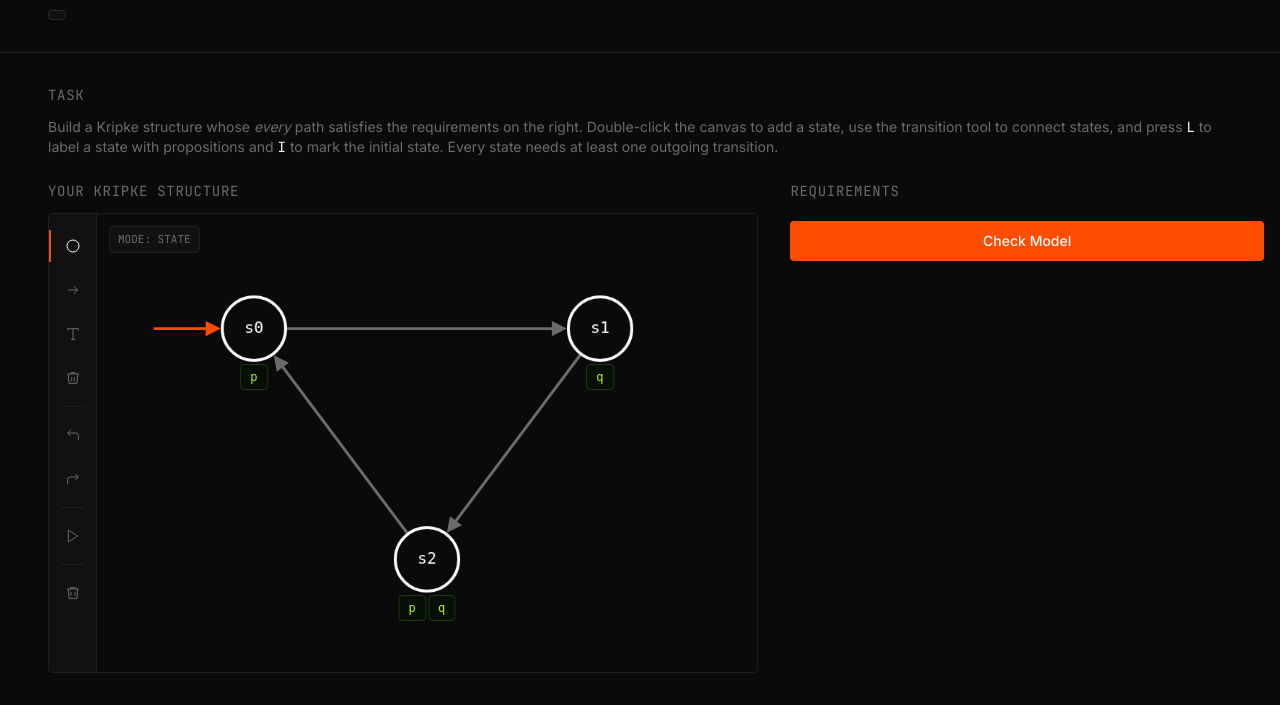
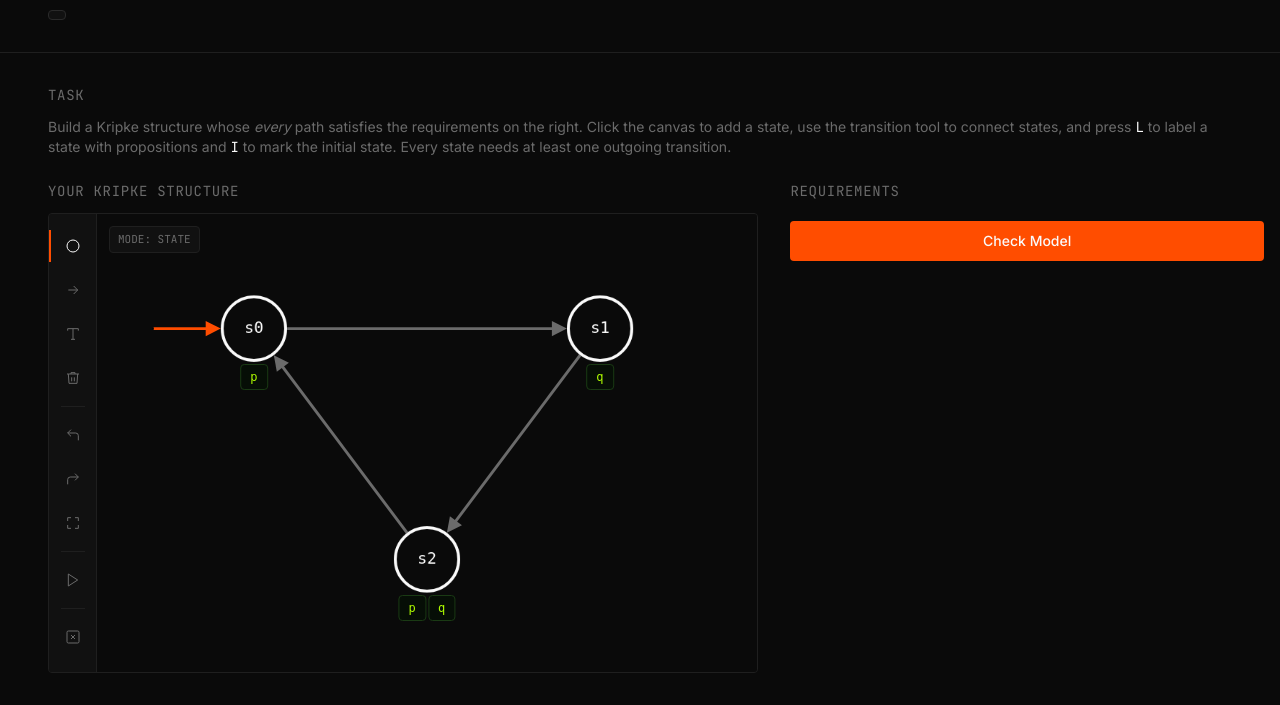
Before and after one commit to Bigmanfish1/ltlab, a Django app: template backend/templates/exercises/student/build_kripke.html in a window 1280 px wide. Shown: the part 102-807 px from the top of the page. Run offline with Django 5.2, Linux system fonts and the light colour scheme; the template is opened without the code that fills it, so the values that code supplies are empty; some libraries are stand-ins or nearby versions.

Commit message:
feat(editors): add a recenter button, distinguish clear from delete
Delete-one-object and clear-everything were two near-identical trash
cans. Clear is now a crossed-out canvas, and the new recenter button
calls the fit the editor already exposed.

```diff
--- a/backend/templates/components/kripke_editor.html
+++ b/backend/templates/components/kripke_editor.html
@@ -37,7 +37,7 @@
        class="w-12 bg-[#111111] border-r border-[#1F1F1F] flex flex-col items-center py-3 gap-1 shrink-0 z-10">
 
     <!-- node -->
-    <button type="button" data-tool="node" title="Select / double-click canvas to add state (N)"
+    <button type="button" data-tool="node" title="Select / click canvas to add state (N)"
       class="tool-btn relative w-full flex items-center justify-center py-3 text-[#6B6B6B] hover:text-[#FAFAFA] hover:bg-[#1A1A1A] transition-colors">
       <svg width="16" height="16" viewBox="0 0 24 24" fill="none" stroke="currentColor" stroke-width="1.5"><circle cx="12" cy="12" r="9"/></svg>
     </button>
@@ -75,6 +75,12 @@
       <svg width="16" height="16" viewBox="0 0 24 24" fill="none" stroke="currentColor" stroke-width="1.5"><polyline points="15 14 20 9 15 4"/><path d="M4 20v-7a4 4 0 0 1 4-4h12"/></svg>
     </button>
 
+    <!-- recenter -->
+    <button type="button" data-action="recenter" title="Recenter the structure"
+      class="w-full flex items-center justify-center py-3 text-[#6B6B6B] hover:text-[#FAFAFA] hover:bg-[#1A1A1A] transition-colors">
+      <svg width="16" height="16" viewBox="0 0 24 24" fill="none" stroke="currentColor" stroke-width="1.5"><path d="M4 9V4h5"/><path d="M20 9V4h-5"/><path d="M4 15v5h5"/><path d="M20 15v5h-5"/></svg>
+    </button>
+
     <!-- divider -->
     <div class="w-6 border-t border-[#1F1F1F] my-1"></div>
 
@@ -88,9 +94,9 @@
     <div class="w-6 border-t border-[#1F1F1F] my-1"></div>
 
     <!-- clear canvas -->
-    <button type="button" data-action="clear" title="Clear canvas"
+    <button type="button" data-action="clear" title="Clear the whole canvas"
       class="w-full flex items-center justify-center py-3 text-[#6B6B6B] hover:text-[#FAFAFA] hover:bg-[#1A1A1A] transition-colors">
-      <svg width="16" height="16" viewBox="0 0 24 24" fill="none" stroke="currentColor" stroke-width="1.5"><path d="M3 6h18"/><path d="M8 6V4h8v2"/><path d="M19 6l-1 14H6L5 6"/><path d="M9 10v6"/><path d="M15 10v6"/></svg>
+      <svg width="16" height="16" viewBox="0 0 24 24" fill="none" stroke="currentColor" stroke-width="1.5"><rect x="3" y="3" width="18" height="18" rx="2"/><line x1="9" y1="9" x2="15" y2="15"/><line x1="15" y1="9" x2="9" y2="15"/></svg>
     </button>
 
   </nav>
@@ -121,7 +127,7 @@
     <div id="{{ eid }}-empty-canvas-hint"
       class="absolute inset-0 flex flex-col items-center justify-center pointer-events-none select-none hidden">
       <svg width="40" height="40" viewBox="0 0 24 24" fill="none" stroke="#2A2A2A" stroke-width="1.5" class="mb-3"><circle cx="12" cy="12" r="9"/><line x1="12" y1="8" x2="12" y2="16"/><line x1="8" y1="12" x2="16" y2="12"/></svg>
-      <div class="font-mono text-[12px] text-[#3A3A3A]">Double-click the canvas to add a state</div>
+      <div class="font-mono text-[12px] text-[#3A3A3A]">Click the canvas to add a state</div>
     </div>
     {% endif %}
 
--- a/backend/templates/exercises/student/buchi_construct.html
+++ b/backend/templates/exercises/student/buchi_construct.html
@@ -15,7 +15,7 @@
             <p class="text-text-primary text-base leading-relaxed">{{ exercise.description }}</p>
             <p class="text-text-secondary text-sm mt-2">
                 Draw a Büchi automaton that accepts exactly the language of the target formula.
-                Double-click the canvas to add a state, use the transition tool to connect states and press
+                Click the canvas to add a state, use the transition tool to connect states and press
                 <span class="font-mono text-text-primary">L</span> to label a transition with a symbol
                 (or a set like <span class="font-mono text-text-primary">a,b</span>),
                 <span class="font-mono text-text-primary">I</span> to mark an initial state
--- a/backend/templates/exercises/student/build_kripke.html
+++ b/backend/templates/exercises/student/build_kripke.html
@@ -15,7 +15,7 @@
             <p class="text-text-primary text-base leading-relaxed">{{ exercise.description }}</p>
             <p class="text-text-secondary text-sm mt-2">
                 Build a Kripke structure whose <em>every</em> path satisfies the requirements on the right.
-                Double-click the canvas to add a state, use the transition tool to connect states, and press
+                Click the canvas to add a state, use the transition tool to connect states, and press
                 <span class="font-mono text-text-primary">L</span> to label a state with propositions and
                 <span class="font-mono text-text-primary">I</span> to mark the initial state. Every state
                 needs at least one outgoing transition.
```
Also changed, not shown: backend/templates/components/buchi_editor.html (+10 -4 lines).
